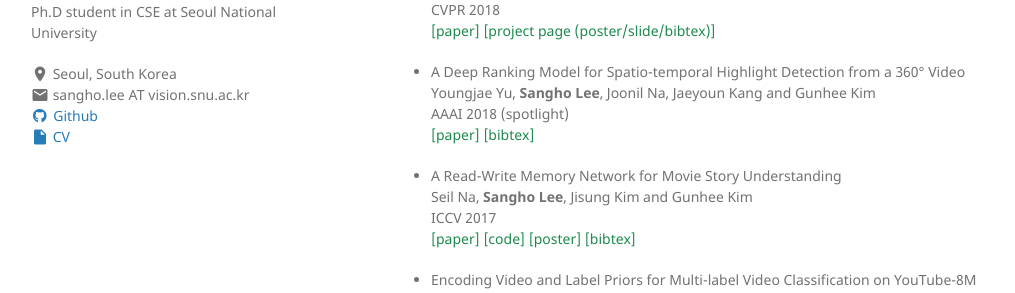
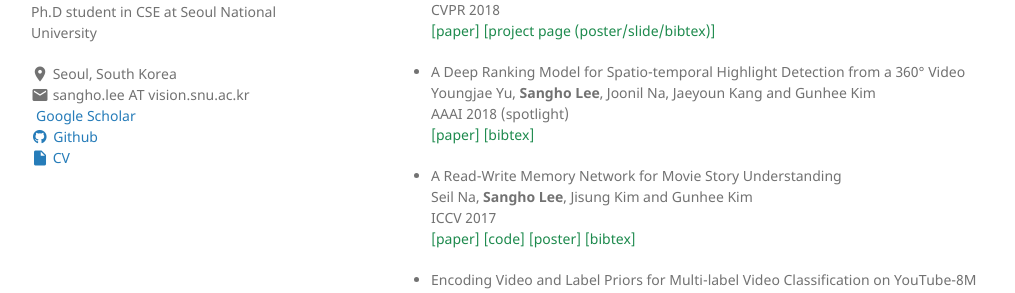
Before and after one commit to sangho-vision/sangho-vision.github.io, a Jekyll site: the page built from index.md, in a window 1280 px wide. Shown: the part 492-785 px from the top of the page, without its empty margins (129-1144 px from the left). Built offline with Jekyll 4.4.1, drawn with Linux system fonts in a browser that asks for light colours; a style sheet for code colours, icons or effects is not loaded.

Commit message:
google scholar

```diff
--- a/_config.yml
+++ b/_config.yml
@@ -7,4 +7,5 @@ location: Seoul, South Korea
 email: sangho.lee AT vision.snu.ac.kr
 homepage: https://sangho-vision.github.io
 github: https://github.com/sangho-vision
+google_scholar: https://scholar.google.com/citations?hl=ko&user=Lq8MN6wAAAAJ
 theme: jekyll-theme-minimal
--- a/_layouts/default.html
+++ b/_layouts/default.html
@@ -35,6 +35,9 @@
           <i class="material-icons md-18">home</i> {{ site.homepage }}<br/>
         </a>
         -->
+        <a href="{{ site.google_scholar }}">
+          <i class="ai ai-google-scholar"></i>  Google Scholar<br/>
+        </a>
         </a>
         <a href="{{ site.github }}">
           <i class="fab fa-github"></i> Github<br/>
```
